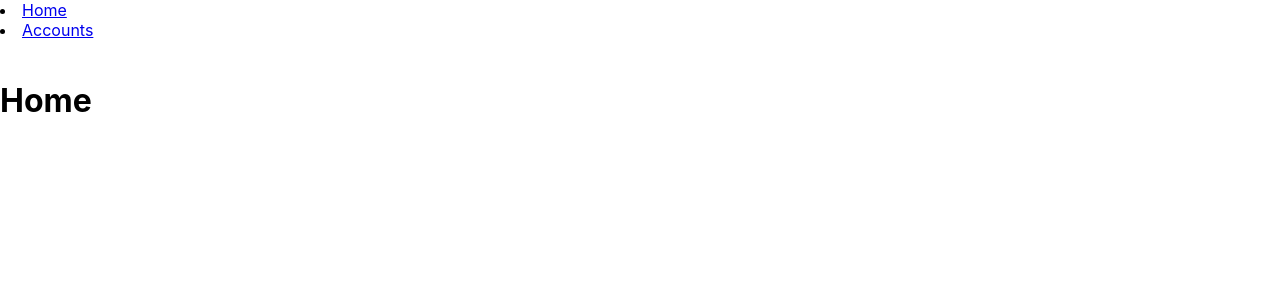
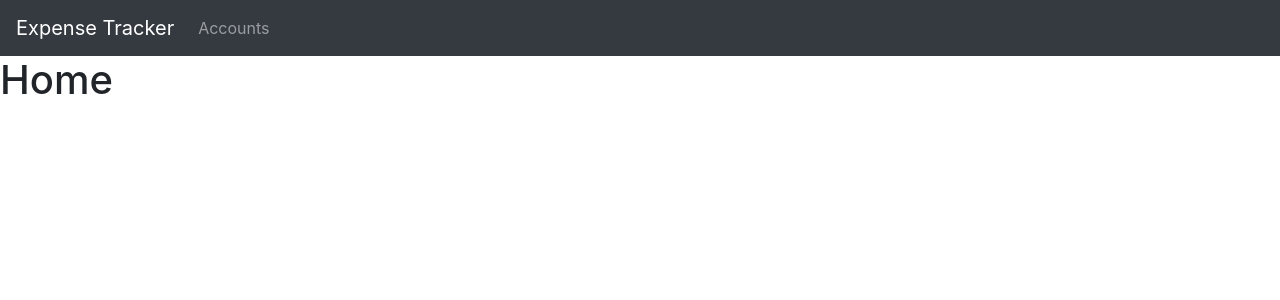
Before and after one commit to leonard1on/expense_tracker, a React (Create React App) app in the folder frontend/: page / in a window 1280 px wide. Shown: the top 300 px of the page. Built offline with nearby package versions, Linux system fonts and the light colour scheme.

Commit message:
Navbar added

```diff
--- a/frontend/package.json
+++ b/frontend/package.json
@@ -6,6 +6,7 @@
     "@testing-library/jest-dom": "^4.2.4",
     "@testing-library/react": "^9.5.0",
     "@testing-library/user-event": "^7.2.1",
+    "bootstrap": "^4.5.2",
     "react": "^16.13.1",
     "react-dom": "^16.13.1",
     "react-router-dom": "^5.2.0",
--- a/frontend/src/App.js
+++ b/frontend/src/App.js
@@ -11,7 +11,6 @@ function App() {
   return (
     <Router>
       <NavBar />
-      <br />
       <Route path="/" exact>
         <Home />
       </Route>
--- a/frontend/src/Components/Navbar.js
+++ b/frontend/src/Components/Navbar.js
@@ -1,17 +1,19 @@
 import React from "react";
-import { Navbar, NavItem } from "reactstrap";
+import { Navbar, NavbarBrand, Nav, NavItem } from "reactstrap";
 import { Link } from "react-router-dom";
-
-const NavBar = () => {
+import "bootstrap/dist/css/bootstrap.css";
+const NavBar = (props) => {
   return (
     <div>
-      <Navbar>
-        <NavItem>
-          <Link to="/">Home</Link>
-        </NavItem>
-        <NavItem>
-          <Link to="/accounts">Accounts</Link>
-        </NavItem>
+      <Navbar color="dark" dark expand="md">
+        <NavbarBrand href="/">Expense Tracker</NavbarBrand>
+        <Nav className="mr-auto" navbar>
+          <NavItem>
+            <Link to="/accounts" className="nav-link">
+              Accounts
+            </Link>
+          </NavItem>
+        </Nav>
       </Navbar>
     </div>
   );
```
Also changed, not shown: 1 other file (tests, documents, lock files or other folders).
